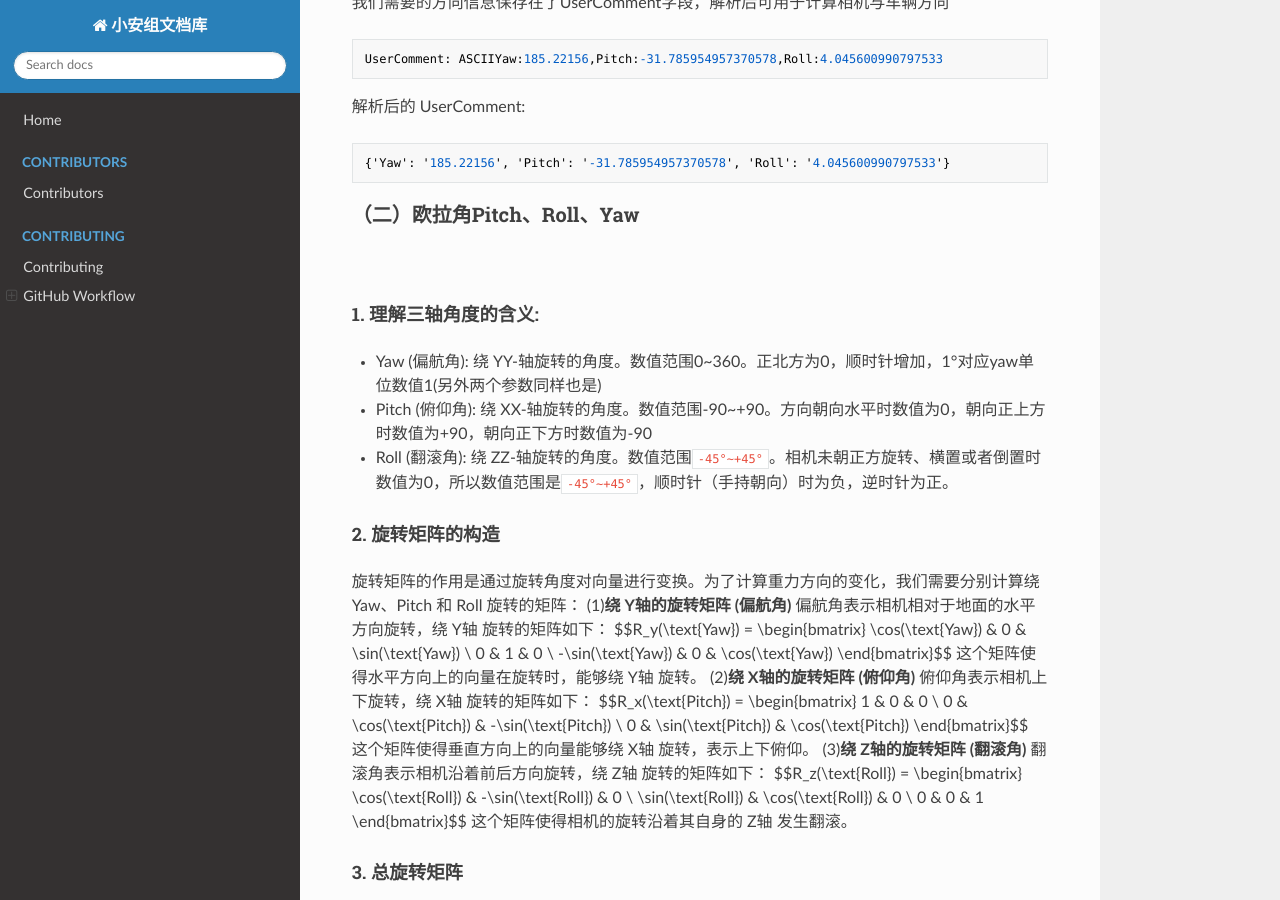
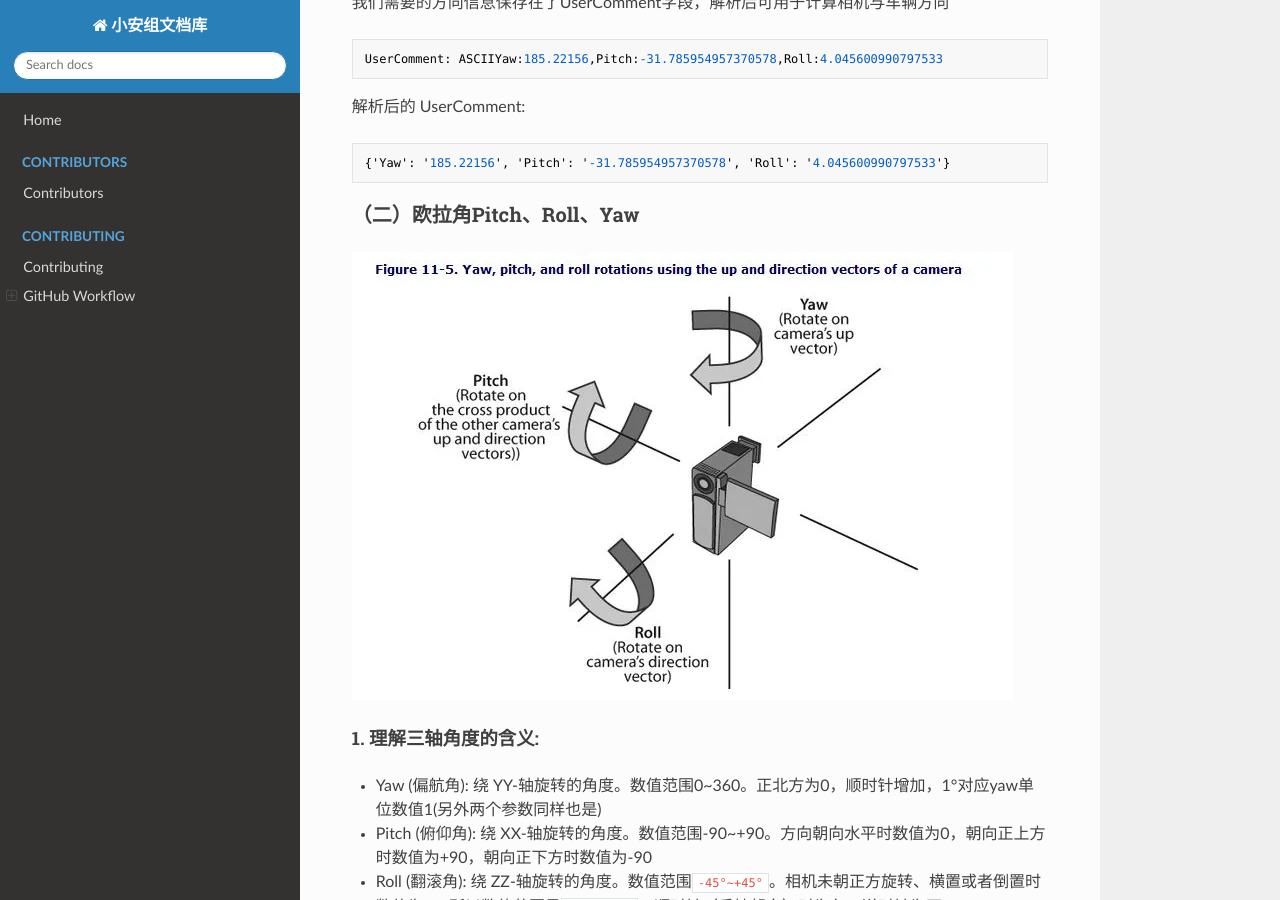
Before and after one commit to xiaoanmodel/-, an MkDocs documentation site: the page built from docs/1_system_design/sensor_fusion.md, in a window 1280 px wide and 900 px high, scrolled down 780 px. Built offline with MkDocs 1.6.1, drawn with Linux system fonts in a browser that asks for light colours; nearby versions of some CDN libraries.

Commit message:
修改图片路径引号

````diff
--- a/docs/1_system_design/sensor_fusion.md
+++ b/docs/1_system_design/sensor_fusion.md
@@ -23,7 +23,7 @@ UserComment: ASCIIYaw:185.22156,Pitch:-31.785954957370578,Roll:4.045600990797533
 {'Yaw': '185.22156', 'Pitch': '-31.785954957370578', 'Roll': '4.045600990797533'}
 ```
 ### （二）欧拉角Pitch、Roll、Yaw
-![](..\4_appendices\figures\3angle.png)
+![](../4_appendices/figures/3angle.png)
 
 #### 1. **理解三轴角度的含义**:
 - Yaw (偏航角): 绕 YY-轴旋转的角度。数值范围0~360。正北方为0，顺时针增加，1°对应yaw单位数值1(另外两个参数同样也是)
@@ -225,7 +225,7 @@ def camera_to_world_coordinates(self, attr_name):
 ### 6. PCA分析
 
 使用 **PCA（主成分分析）** 算法对点云数据进行分析，找到点云的主要方向。
-<img src="..\4_appendices\figures\PCA.png" width="500" height="500" />
+<img src="../4_appendices/figures/PCA.png" width="500" height="500" />
 ```python
         # 通过PCA找到主要方向
         from sklearn.decomposition import PCA
````
